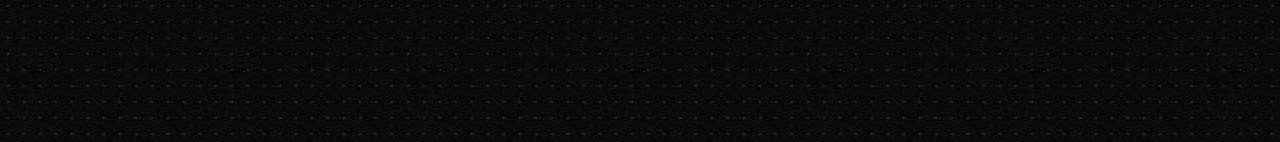
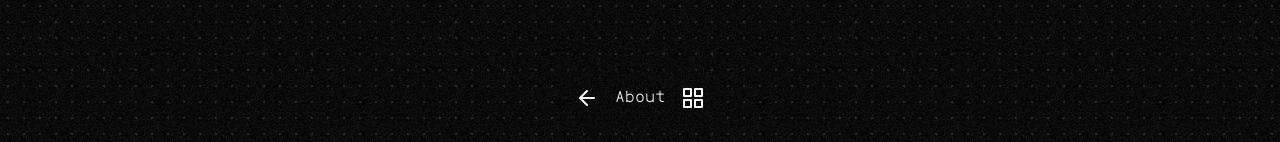
Before and after one commit to Zev18/art-site, a Next.js app: page /about in a window 1280 px wide. Shown: the part 658-800 px from the top of the page. Built offline with nearby package versions, Linux system fonts and the light colour scheme.

Commit message:
Small nav thing working now

```diff
--- a/package.json
+++ b/package.json
@@ -9,10 +9,12 @@
     "lint": "next lint"
   },
   "dependencies": {
+    "@headlessui/react": "^1.7.15",
     "autoprefixer": "10.4.14",
     "eslint": "8.41.0",
     "eslint-config-next": "13.4.4",
     "framer-motion": "^10.12.16",
+    "lodash": "^4.17.21",
     "next": "13.4.4",
     "next-svgr": "^0.0.2",
     "postcss": "8.4.24",
--- /dev/null
+++ b/src/components/SmallNav.js
@@ -0,0 +1,129 @@
+import React, { useEffect, useRef, useState } from "react";
+import { AnimatePresence, motion } from "framer-motion";
+import Link from "next/link";
+import {
+  AlignLeft,
+  ArrowLeft,
+  DollarSign,
+  Grid,
+  HelpCircle,
+  Image as Picture,
+} from "react-feather";
+import { capitalize } from "lodash";
+import { caffeineMono } from "@/assets/fonts/fonts";
+import { Popover, Transition } from "@headlessui/react";
+
+const pages = ["about", "portfolio", "commissions", "faq"];
+const icons = [
+  <AlignLeft key="alignLeft" />,
+  <Picture key="picture" />,
+  <DollarSign key="dollarSign" />,
+  <HelpCircle key="helpCircle" />,
+];
+
+const getTitle = (path) => {
+  const title = path.split("/").pop();
+
+  if (pages.includes(title)) {
+    return title === "faq" ? "FAQ" : capitalize(title);
+  }
+  return "nah";
+};
+
+export default function SmallNav(props) {
+  const { path, className } = props;
+  const [open, setOpen] = useState(false);
+
+  const title = getTitle(path);
+
+  let menuRef = useRef(null);
+
+  useEffect(() => {
+    let handler = (e) => {
+      if (menuRef.current && menuRef.current.contains(e.target)) {
+        console.log("test");
+        setOpen(false);
+      }
+    };
+
+    document.addEventListener("mousedown", handler, false);
+
+    return () => {
+      document.removeEventListener("mousedown", handler, false);
+    };
+  }, []);
+
+  return (
+    <>
+      <style jsx>{`
+        .navButton {
+          border: solid #868b90;
+          border-radius: 0.5rem;
+          padding: 1rem;
+          display: flex;
+          flex-direction: column;
+          gap: 0.5rem;
+        }
+
+        .navButton > p {
+          opacity: 80%;
+        }
+      `}</style>
+
+      <AnimatePresence>
+        {title !== "nah" && (
+          <motion.div
+            className={`${className} ${caffeineMono.className} fixed z-[100] flex h-full w-full`}
+            initial={{ opacity: 0, y: 30 }}
+            animate={{ opacity: 1, y: 0 }}
+            exit={{ opacity: 0, y: 30 }}
+            key="smallNav">
+            <Popover className="relative bottom-0 w-full">
+              <div className="absolute inset-x-0 bottom-0 flex justify-center transition-all duration-100">
+                <div className="mb-4 flex max-w-max items-center justify-center gap-4 rounded-full bg-black/60 p-4 backdrop-blur">
+                  <Link
+                    href={"/"}
+                    className="duration-100 hover:opacity-60"
+                    scroll={false}>
+                    <ArrowLeft />
+                  </Link>
+                  <p>{title}</p>
+                  <Popover.Button>
+                    <Grid onClick={() => setOpen(!open)} />
+                  </Popover.Button>
+                </div>
+              </div>
+
+              <Transition
+                className="absolute inset-x-0 bottom-0"
+                enter="transition duration-200 ease-out"
+                enterFrom="transform translate-y-[100%] opacity-0"
+                enterTo="transform translate-y-0 opacity-100"
+                leave="transition duration-200 ease-out"
+                leaveFrom="transform translate-y-0 opacity-100"
+                leaveTo="transform translate-y-[100%] opacity-0">
+                <Popover.Panel>
+                  {({ close }) => (
+                    <motion.div
+                      className={`grid w-full grid-cols-2 grid-rows-2 gap-4 rounded-t-xl bg-black/60 p-4 backdrop-blur`}
+                      key="smallMenu"
+                      ref={menuRef}>
+                      {pages.map((page, index) => (
+                        <Link href={page} onClick={() => close()} key={page}>
+                          <div className="navButton">
+                            {icons[index]}
+                            <p>{capitalize(page)}</p>
+                          </div>
+                        </Link>
+                      ))}
+                    </motion.div>
+                  )}
+                </Popover.Panel>
+              </Transition>
+            </Popover>
+          </motion.div>
+        )}
+      </AnimatePresence>
+    </>
+  );
+}
--- /dev/null
+++ b/src/pages/404.js
@@ -0,0 +1,10 @@
+import React from "react";
+
+export default function Error404() {
+  return (
+    <div className="relative flex h-full w-full flex-col items-center justify-center text-white">
+      <h1>404</h1>
+      <p>{"That's an error."}</p>
+    </div>
+  );
+}
--- a/src/pages/_app.js
+++ b/src/pages/_app.js
@@ -2,6 +2,7 @@
 import { Work_Sans } from "next/font/google";
 import AnimationContext from "../components/AnimationContext";
 import { AnimatePresence } from "framer-motion";
+import SmallNav from "@/components/SmallNav";
 
 const workSans = Work_Sans({ subsets: ["latin"] });
 
@@ -9,9 +10,13 @@
   return (
     <>
       <div className="noise" />
+      <div className="-z-2 fixed h-full w-full bg-black" />
       <div
-        className={`background-global -z-1- ${workSans.className}`}
-        style={{ height: "100vh", width: "100vw" }}>
+        className={`background-global -z-1 fixed`}
+        style={{ height: "100vh", width: "100vw" }}
+      />
+      <SmallNav path={router.pathname} />
+      <div className={`h-full w-full  ${workSans.className}`}>
         <AnimatePresence mode="wait">
           <Component key={router.pathname} {...pageProps} />
         </AnimatePresence>
--- a/src/pages/_document.js
+++ b/src/pages/_document.js
@@ -2,9 +2,9 @@
 
 export default function Document() {
   return (
-    <Html lang="en" className="w-full h-full">
+    <Html lang="en" className="h-full w-full">
       <Head />
-      <body className="w-full h-full">
+      <body className="h-full w-full">
         <Main />
         <NextScript />
       </body>
--- a/src/pages/about.js
+++ b/src/pages/about.js
@@ -1,9 +1,15 @@
 "use client";
 
 import { caffeineMono, majorMono } from "@/assets/fonts/fonts";
-import { motion } from "framer-motion";
-import ZevLogo from "@/components/ZevLogo";
-import SocialMedia from "@/components/SocialMedia";
+import {
+  easeInOut,
+  easeOut,
+  motion,
+  useScroll,
+  useTransform,
+} from "framer-motion";
+import ZevPortrait from "../assets/zev.webp";
+import Image from "next/image";
 
 const container = {
   show: {
@@ -47,6 +53,92 @@
   return yearsPassed;
 }
 
-export default function page() {
-  return <motion.div className="h-full w-full">Test</motion.div>;
+const useParallax = (value) => {
+  return useTransform(value, [0, 1], ["0%", "95%"]);
+};
+
+export default function About() {
+  const { scrollYProgress } = useScroll();
+  const y = useParallax(scrollYProgress);
+
+  return (
+    <motion.div className="relative overflow-x-hidden duration-200">
+      <motion.div
+        style={{ y }}
+        className="z-0 m-8"
+        initial={{ opacity: 0, scale: 0.8 }}
+        animate={{ opacity: 1, scale: 1 }}
+        exit={{ opacity: 0, scale: 0.8 }}
+        transition={{ ease: easeInOut, duration: 0.2 }}>
+        <Image
+          priority
+          src={ZevPortrait}
+          alt="Portrait of Zev Ross"
+          className="rounded-xl object-cover"
+        />
+      </motion.div>
+
+      <motion.div
+        className="relative z-20 flex h-full w-full flex-col items-center"
+        initial={{ y: 100, scale: 0.8, opacity: 0 }}
+        animate={{
+          y: 0,
+          scale: 1,
+          opacity: 1,
+          transition: { ease: easeInOut, duration: 0.3 },
+        }}
+        exit={{
+          y: 50,
+          scale: 1,
+          opacity: 0,
+          transition: { ease: easeOut, duration: 0.2 },
+        }}>
+        <motion.div className="mx-8 mb-32 min-h-max overflow-x-visible rounded-xl bg-slate-800/80 text-slate-400 backdrop-blur">
+          <div className="flex items-center justify-between gap-3 px-6 py-4">
+            <h1 className={`${majorMono.className} text-2xl text-white`}>
+              ZEV ROSS
+            </h1>
+            {/* eslint-disable-next-line react/jsx-no-comment-textnodes */}
+            <p className={`${caffeineMono.className} translate-y-1`}>
+              //profile
+            </p>
+          </div>
+          <div
+            className={`relative text-white ${caffeineMono.className} bg-gray-950 p-4`}>
+            <ul className="border-l-2 pl-4">
+              <li>
+                <p>{yearsSinceBirthday()} years old</p>
+              </li>
+              <li>
+                <p>Jewish</p>
+              </li>
+              <li>
+                <p>Canadian-American</p>
+              </li>
+              <li>
+                <p>
+                  ENG /<span className="font-mono"> עבר </span>/ 日本語
+                </p>
+              </li>
+            </ul>
+          </div>
+          <div className="flex flex-col gap-4 p-6 pt-4">
+            <p className="text-xl font-bold text-white">
+              {"My name is Zev, and I'm an artist."}
+            </p>{" "}
+            <p>{`I started getting into art in July
+            2017 at the age of 16, when I was reading a comic I liked so much
+            that it made me want to make some fanart for it. I've been making art ever since then.`}</p>
+            <p>{` I've come a long way, though. I've managed to gain a
+            small following on social media over the years, which has helped me
+            stay motivated and continue to practice and improve my skills. It
+            has proven to be a great place for me to not only express myself,
+            but also a great place to make friends.`}</p>
+            <p>{`Now I'm in college. And although I don't plan on pursuing art professionally, I know it will be a part of me for the rest of my life.`}</p>
+            <div className="my-2 h-[2px] w-[30%] self-center rounded-full bg-slate-400 opacity-60" />
+          </div>
+        </motion.div>
+      </motion.div>
+    </motion.div>
+  );
 }
--- a/src/pages/index.js
+++ b/src/pages/index.js
@@ -11,7 +11,7 @@
 
 export default function Home() {
   return (
-    <motion.div className="h-full w-full origin-bottom">
+    <motion.div className="relative h-full w-full">
       <div className="flex h-full flex-col items-center justify-center">
         <div className="relative w-0">
           <ZevLogo className="absolute left-[-8rem] top-[-3rem] z-20" />
@@ -25,8 +25,10 @@
           initial={{ scale: 0.8 }}
           animate={{ scale: 1, transition: { delay: 0.3 } }}
           exit={{ opacity: 0, transition: { delay: 0.1 } }}
-          className={`flex flex-col items-center justify-center rounded-xl border-4 border-gray-800 bg-gray-900 px-10 py-8 text-slate-400`}>
-          <div className="flex items-center">DIGITAL ARTIST</div>
+          className={`flex flex-col items-center justify-center rounded-xl border-4 border-slate-800 bg-gray-900 px-10 py-8 text-slate-400`}>
+          <div className="flex items-center font-bold tracking-wider">
+            DIGITAL ARTIST
+          </div>
           <div className="mt-1 text-sm tracking-wider">
             he/him ・ @zevcandraw
           </div>
@@ -39,6 +41,7 @@
         exit={{ opacity: 0, y: 20 }}>
         <Image
           src={ZevPortrait}
+          priority
           alt="Portrait of Zev Ross"
           fill={true}
           sizes="100%"
--- /dev/null
+++ b/src/pages/portfolio.js
@@ -0,0 +1,5 @@
+import React from "react";
+
+export default function portfolio() {
+  return <div>portfolio</div>;
+}
--- a/src/styles/globals.css
+++ b/src/styles/globals.css
@@ -9,7 +9,7 @@
 }
 
 html {
-  overflow: hidden;
+  background-color: black;
 }
 
 body {
@@ -20,13 +20,23 @@
       rgb(var(--background-end-rgb))
     )
     rgb(var(--background-start-rgb));
-  overflow: hidden;
 }
 
 .background-global {
   background: radial-gradient(circle, #23232e 10%, transparent 11%);
   background-size: 1em 1em;
   opacity: 1;
+}
+
+* {
+  -webkit-tap-highlight-color: transparent;
+}
+
+#__next {
+  min-height: 100%;
+  position: absolute;
+  inset: 0;
+  background-color: black;
 }
 
 .noise {
```
Also changed, not shown: 1 other file (tests, documents, lock files or other folders).
